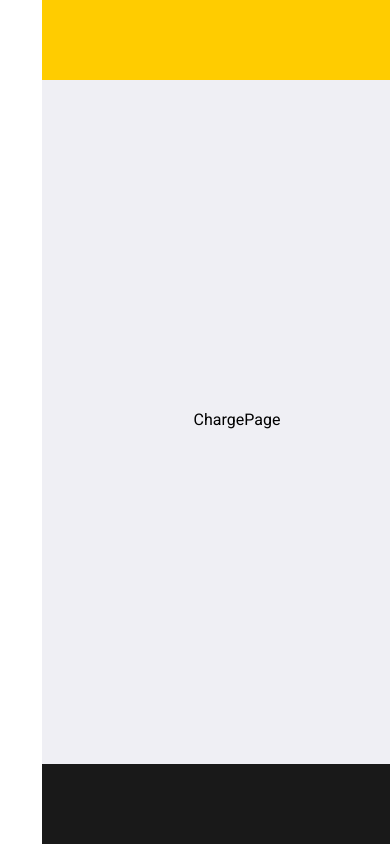
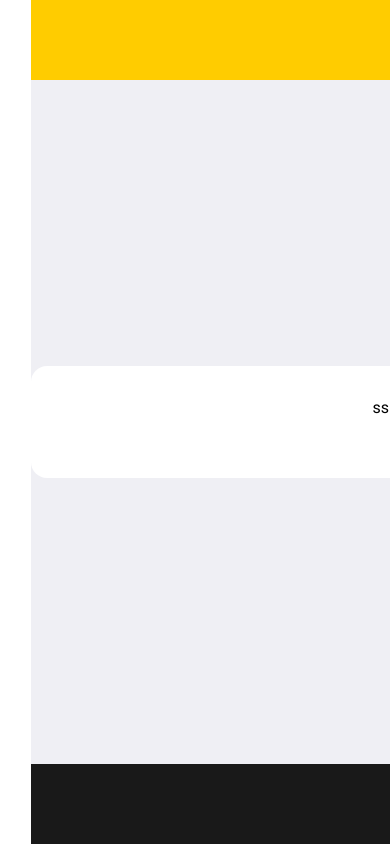
Before and after one commit to farhadimrf/pars-tasmim-task, a Next.js app: page /charge in a window 390 px wide. Built offline with nearby package versions, Linux system fonts and the light colour scheme.

Commit message:
feat(box): implementing box component

```diff
--- a/app/charge/page.tsx
+++ b/app/charge/page.tsx
@@ -1,5 +1,7 @@
+import Box from "@/components/ui/Box";
+
 const ChargePage = () => {
-  return <div>ChargePage</div>;
+  return <Box className="p-8 pb-14 sm:mx-6 max-w-4xl bg-white rounded-2xl">ss</Box>;
 };
 
 export default ChargePage;
--- /dev/null
+++ b/components/ui/Box/index.tsx
@@ -0,0 +1,12 @@
+import { cn } from "@/utils/cn";
+
+type BoxProps = {
+  children: React.ReactNode;
+  className?: React.ComponentProps<"div">["className"];
+};
+
+const Box: React.FC<BoxProps> = ({ children, className }) => {
+  return <div className={cn("w-full", className)}>{children}</div>;
+};
+
+export default Box;
--- a/tailwind.config.ts
+++ b/tailwind.config.ts
@@ -7,6 +7,9 @@ const config: Config = {
     "./app/**/*.{js,ts,jsx,tsx,mdx}",
   ],
   theme: {
+    screens: {
+      sm: "576px",
+    },
     extend: {
       colors: {
         "primary-color": "#FFCC00",
```
Also changed, not shown: 1 other file (tests, documents, lock files or other folders).
